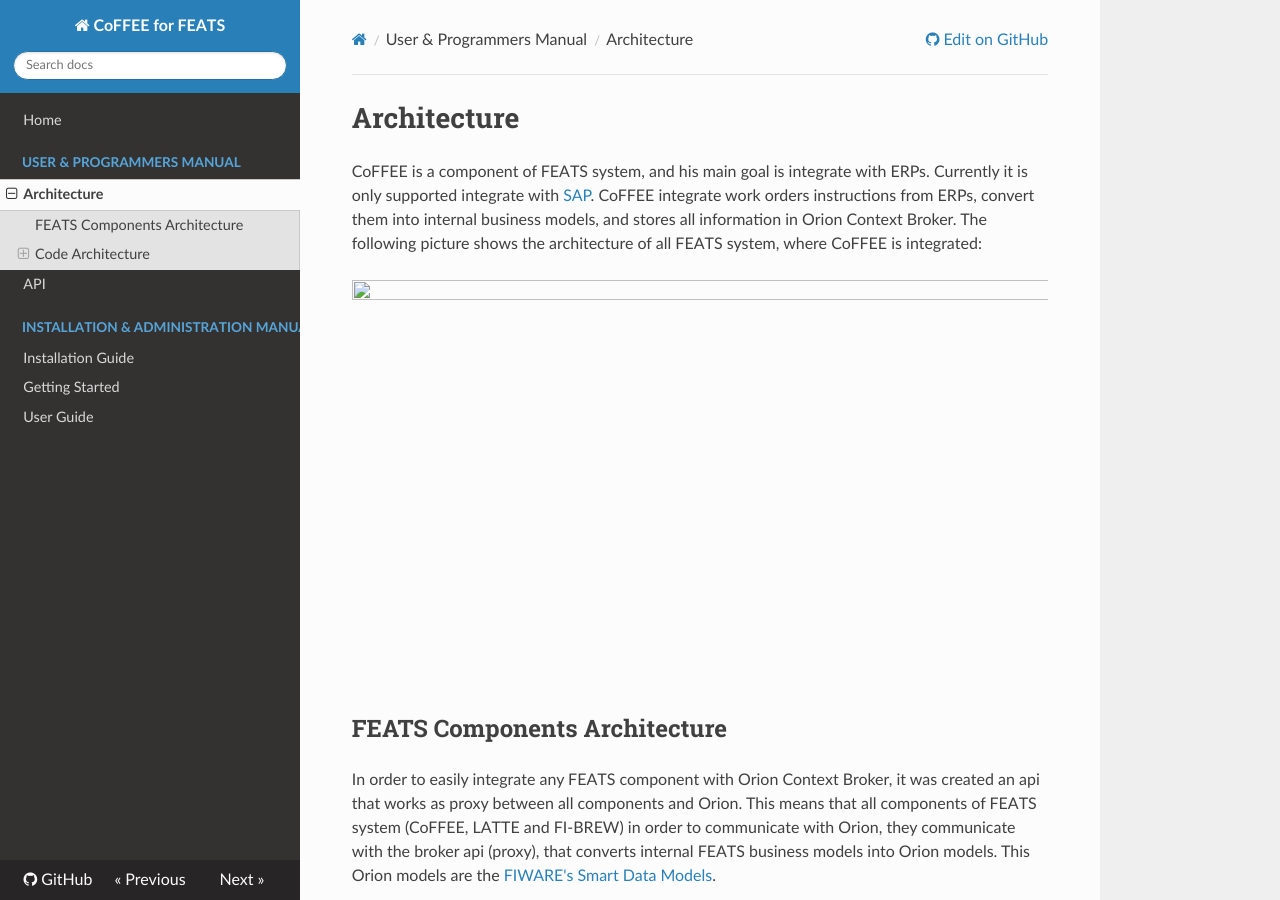
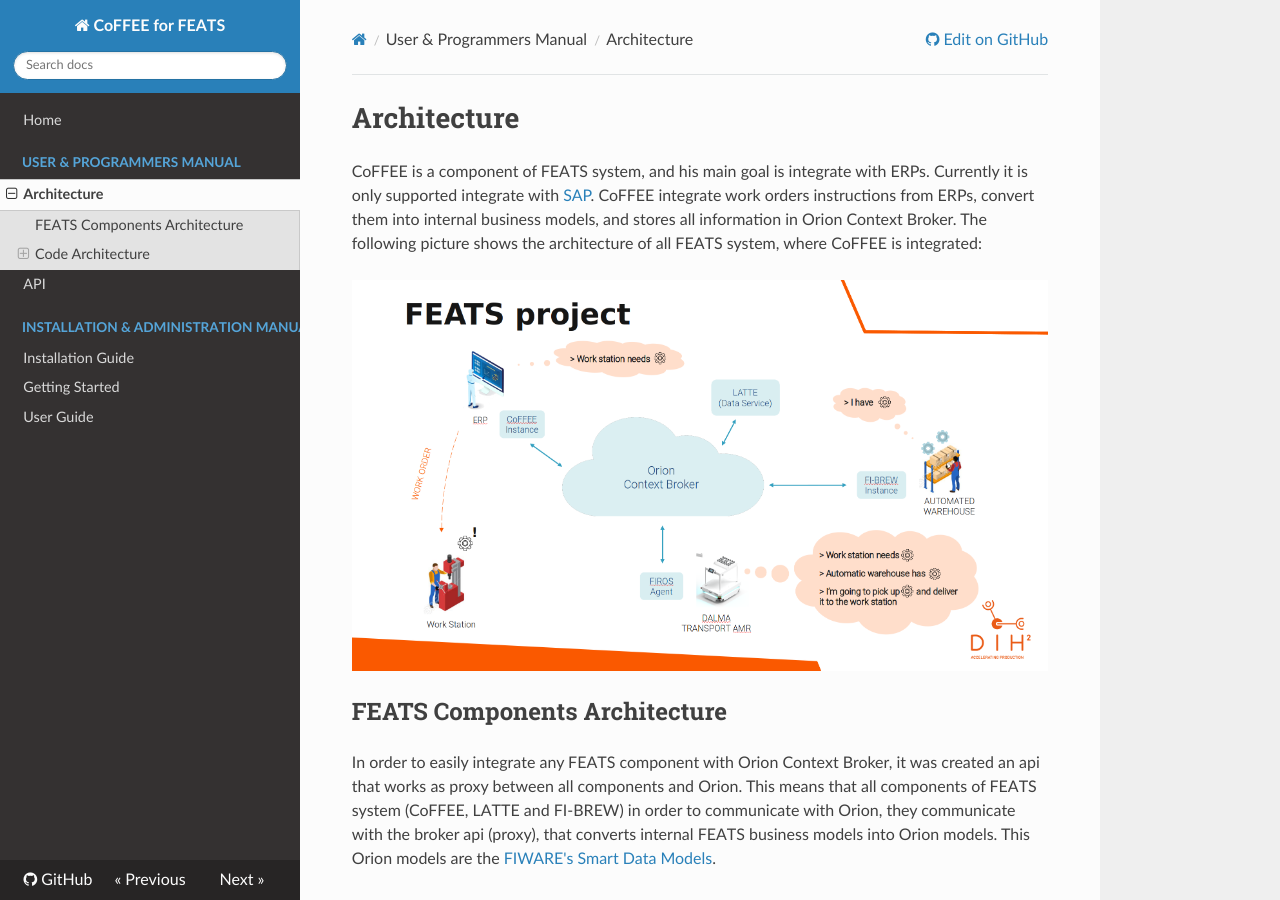
Before and after one commit to Dalma-Systems/coffee, an MkDocs documentation site: the page built from docs/architecture.md, in a window 1280 px wide and 900 px high. Built offline with MkDocs 1.6.1, drawn with Linux system fonts in a browser that asks for light colours; nearby versions of some CDN libraries.

Commit message:
Fixed image.

```diff
--- a/docs/architecture.md
+++ b/docs/architecture.md
@@ -4,7 +4,7 @@ CoFFEE is a component of FEATS system, and his main goal is integrate with ERPs.
 CoFFEE integrate work orders instructions from ERPs, convert them into internal business models, and stores all information in Orion Context Broker.
 The following picture shows the architecture of all FEATS system, where CoFFEE is integrated:
 
-<img src="images/feats.png" width="1024" height="600"/>
+![FEATS Architecture](images/feats.png)
 
 ## FEATS Components Architecture
 
```
